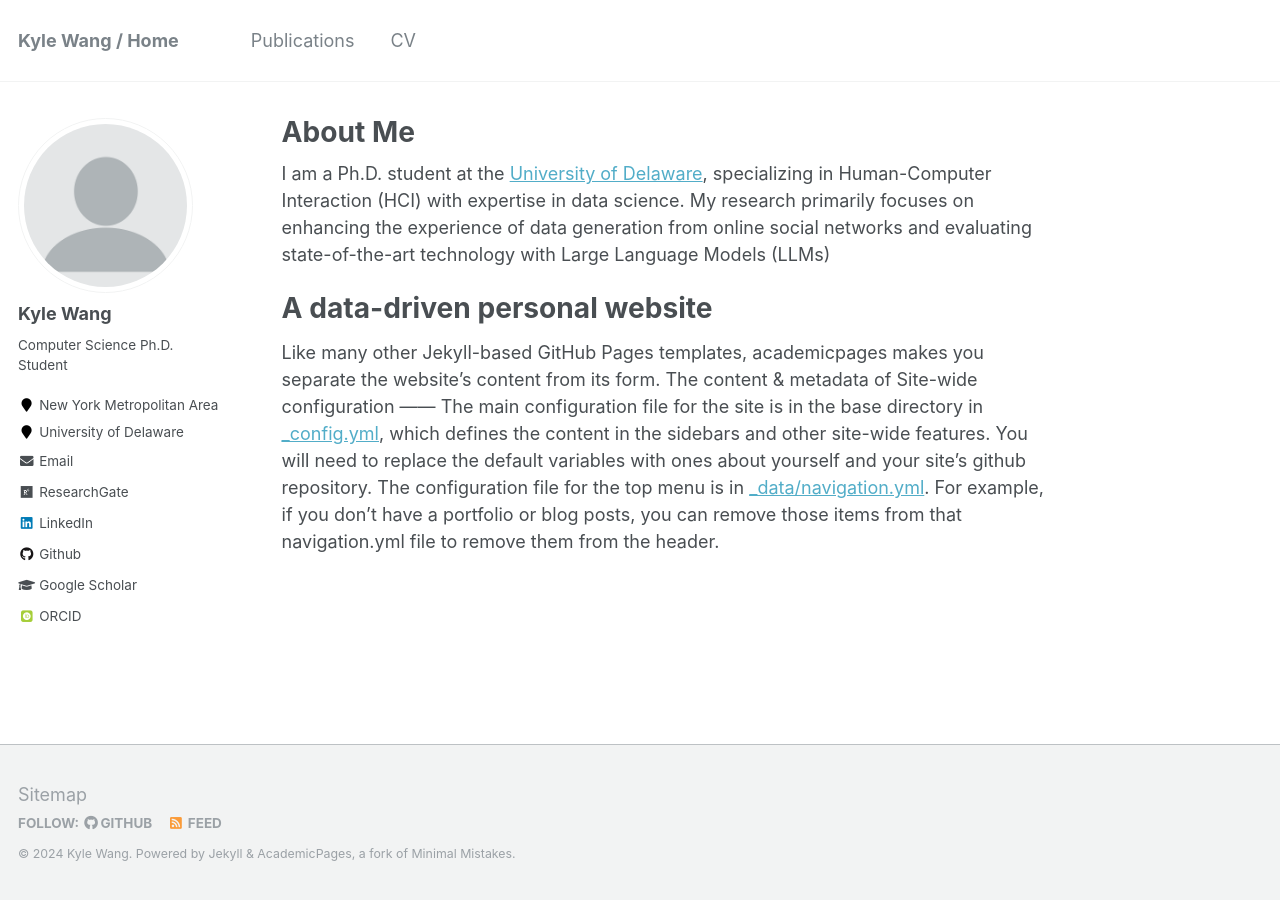
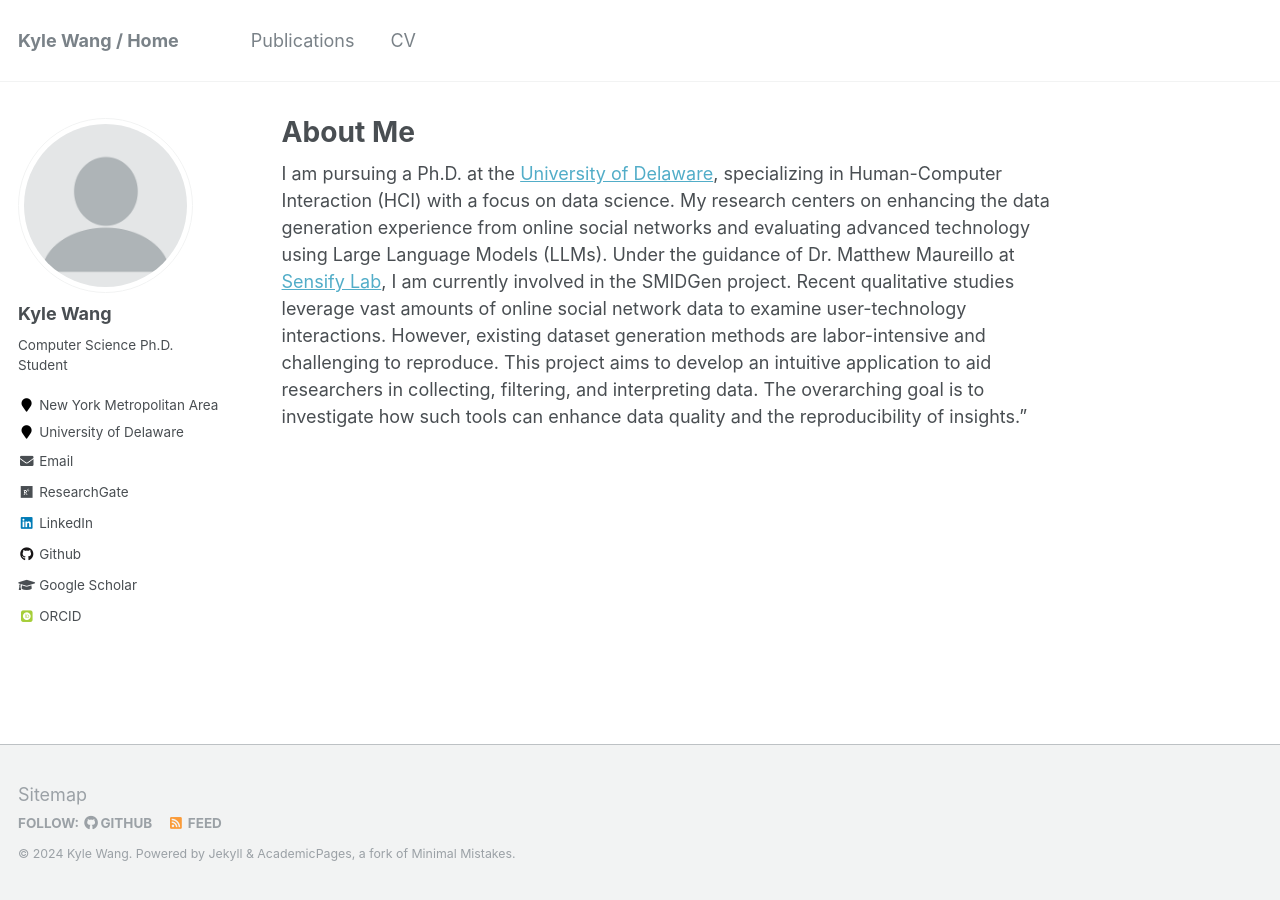
Before and after one commit to kyleearth/kyleearth.github.io, a Jekyll site: the page built from _pages/about.md, in a window 1280 px wide. Built offline with Jekyll 4.4.1, drawn with Linux system fonts in a browser that asks for light colours; some web fonts are replaced.

Commit message:
Update about.md

```diff
--- a/_pages/about.md
+++ b/_pages/about.md
@@ -6,13 +6,4 @@ redirect_from:
   - /about/
   - /about.html
 ---
-I am a Ph.D. student at the [University of Delaware](www.udel.edu), specializing in Human-Computer Interaction (HCI) with
-expertise in data science. My research primarily focuses on enhancing the experience of data generation from
-online social networks and evaluating state-of-the-art technology with Large Language Models (LLMs)
-
-A data-driven personal website
-======
-Like many other Jekyll-based GitHub Pages templates, academicpages makes you separate the website's content from its form. The content & metadata of
-Site-wide configuration
-------
-The main configuration file for the site is in the base directory in [_config.yml](https://github.com/academicpages/academicpages.github.io/blob/master/_config.yml), which defines the content in the sidebars and other site-wide features. You will need to replace the default variables with ones about yourself and your site's github repository. The configuration file for the top menu is in [_data/navigation.yml](https://github.com/academicpages/academicpages.github.io/blob/master/_data/navigation.yml). For example, if you don't have a portfolio or blog posts, you can remove those items from that navigation.yml file to remove them from the header.
+I am pursuing a Ph.D. at the [University of Delaware](www.udel.edu), specializing in Human-Computer Interaction (HCI) with a focus on data science. My research centers on enhancing the data generation experience from online social networks and evaluating advanced technology using Large Language Models (LLMs). Under the guidance of Dr. Matthew Maureillo at [Sensify Lab](https://sensifylab.cis.udel.edu/), I am currently involved in the SMIDGen project. Recent qualitative studies leverage vast amounts of online social network data to examine user-technology interactions. However, existing dataset generation methods are labor-intensive and challenging to reproduce. This project aims to develop an intuitive application to aid researchers in collecting, filtering, and interpreting data. The overarching goal is to investigate how such tools can enhance data quality and the reproducibility of insights."
```
